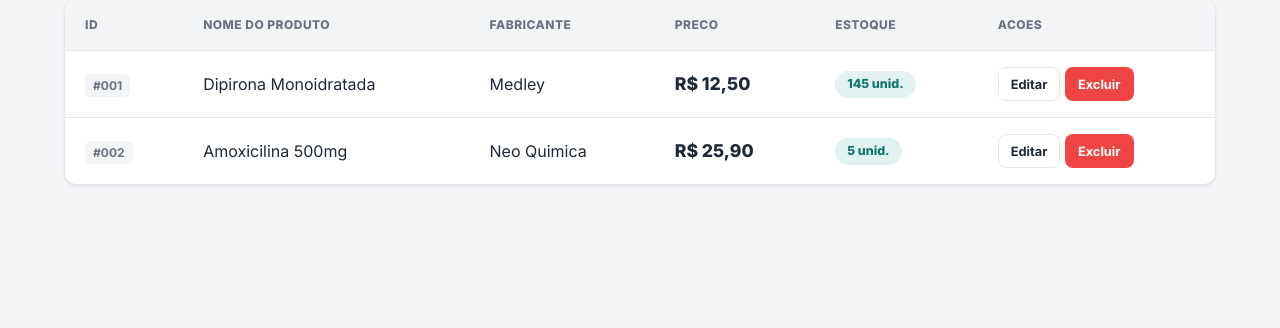
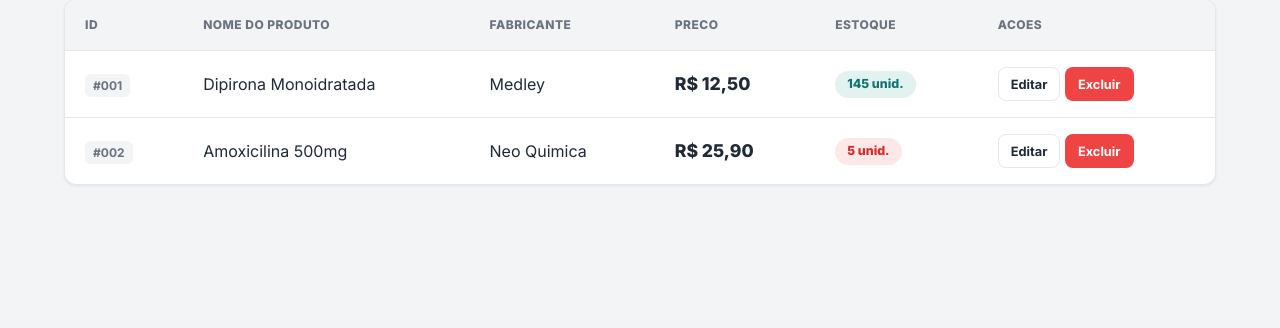
Before and after one commit to etecvav26-d206/portifolio-sweb, a PHP site: page / in a window 1280 px wide. Shown: the part 188-516 px from the top of the page. Run offline with PHP 8.4, Linux system fonts and the light colour scheme.

Commit message:
arrumei como o index aparece

```diff
--- a/2BM/crud-farmacia-vav/index.php
+++ b/2BM/crud-farmacia-vav/index.php
@@ -56,7 +56,7 @@
                 </div>
                 <div>
                     <p class="info-label">Estoque</p>
-                    <span class="stock-badge">5 unid.</span>
+                    <span class="stock-badge low">5 unid.</span>
                 </div>
             </div>
 
@@ -96,7 +96,7 @@
                     <td>Amoxicilina 500mg</td>
                     <td>Neo Quimica</td>
                     <td><span class="price-tag">R$ 25,90</span></td>
-                    <td><span class="stock-badge">5 unid.</span></td>
+                    <td><span class="stock-badge low">5 unid.</span></td>
                     <td class="text-right">
                         <a class="btn btn-outline btn-sm" href="editar.php">Editar</a>
                         <a class="btn btn-danger btn-sm" href="excluir.php">Excluir</a>
```
